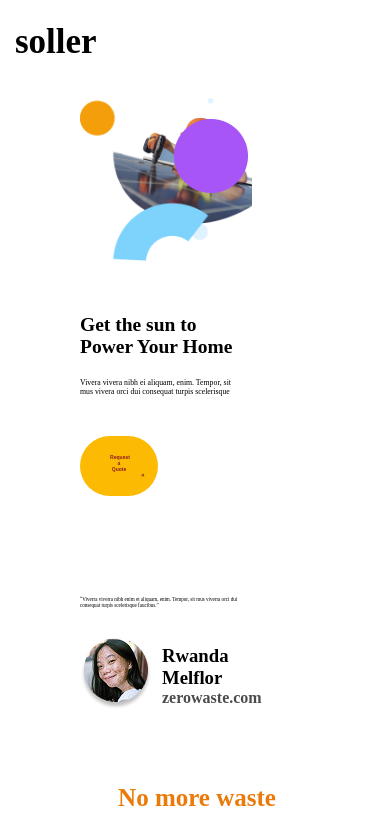
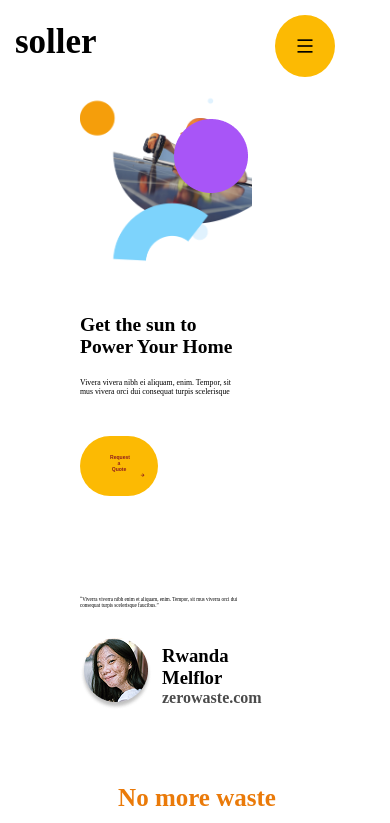
Before and after one commit to RaviPrajapat123/soller, a React (Vite) app: page / in a window 390 px wide. Shown: the top 823 px of the page. Built offline with nearby package versions, Linux system fonts and the light colour scheme.

Commit message:
Update MyName.css

```diff
--- a/src/MyName.css
+++ b/src/MyName.css
@@ -677,13 +677,13 @@ button:hover{
 
 
 
-@media (max-width:600px){
+@media (max-width:480px){
     .main{
         padding: 0px 0px;
     }
     .header{
         padding: 15px 15px;
-        width: 470px;
+        width: 350px;
         /* border: 2px solid; */
     }
     .header_right1{
```
